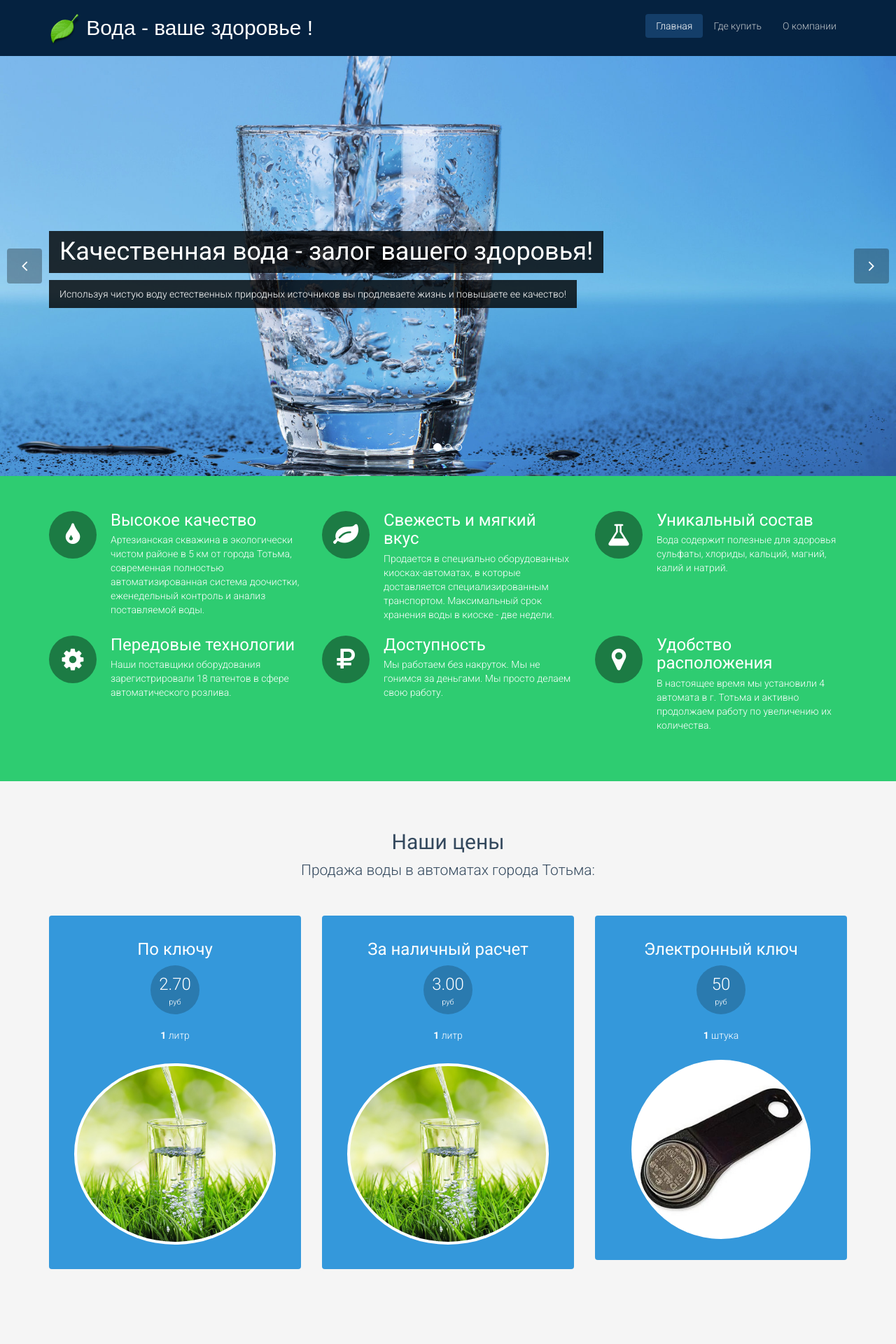
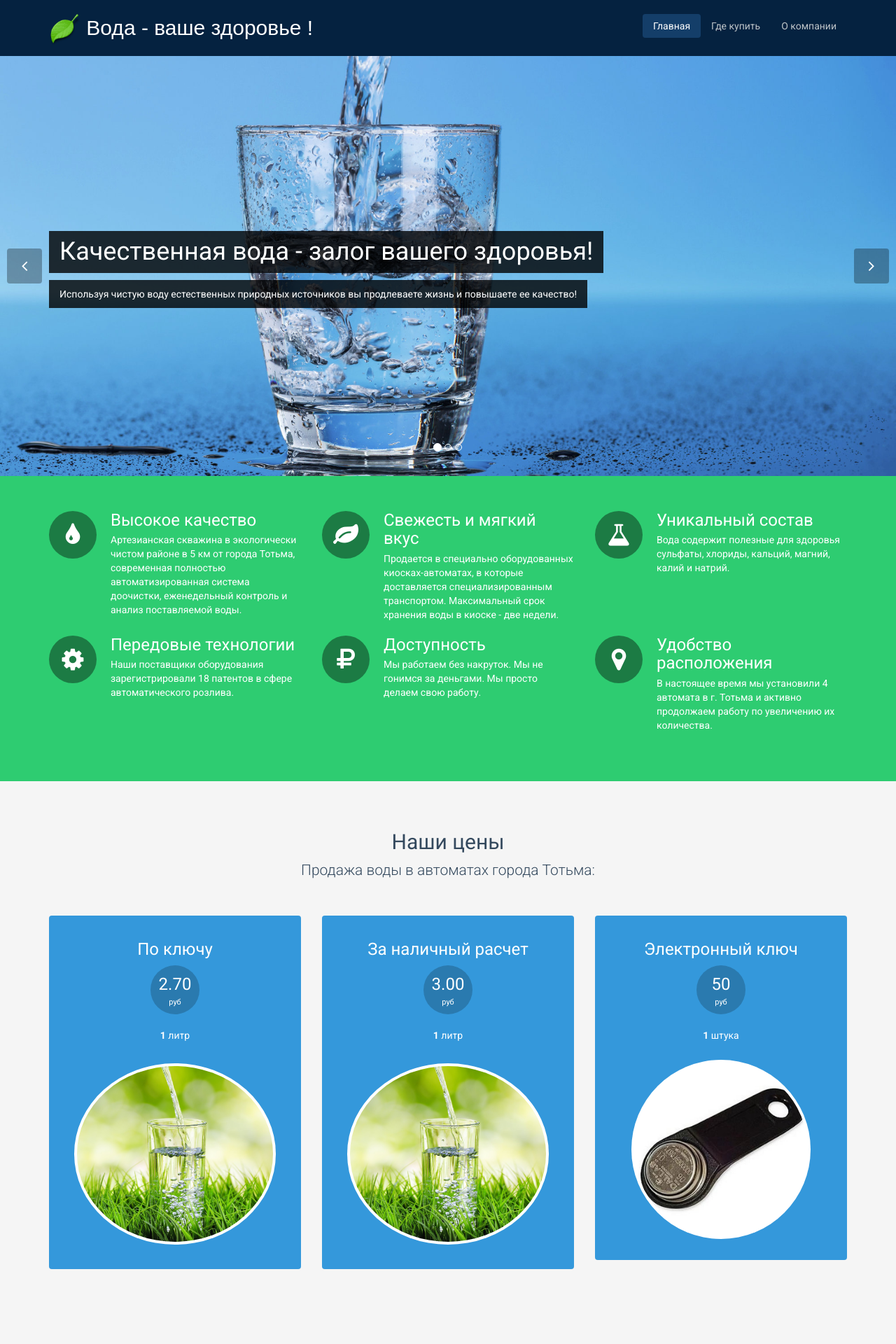
Before and after one commit to mmasterenko/voda-vashe, a Django app: page / in a window 1280 px wide. Shown: the top 1920 px of the page at 70% size. Run offline with Django 3.2, Linux system fonts and the light colour scheme; some libraries are stand-ins or nearby versions.

Commit message:
:wrench: css fix: font-weight: 400;

```diff
--- a/voda/static/voda/css/main.css
+++ b/voda/static/voda/css/main.css
@@ -31,7 +31,7 @@ body {
   color: #34495e;
   background: #f5f5f5;
   font-family: 'Roboto', sans-serif;
-  font-weight: 300;
+  font-weight: 400;
 }
 h1,
 h2,
```
